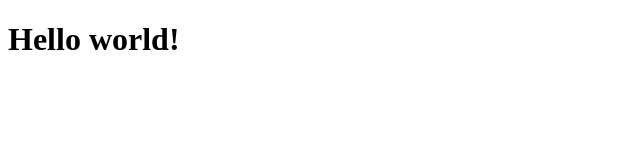
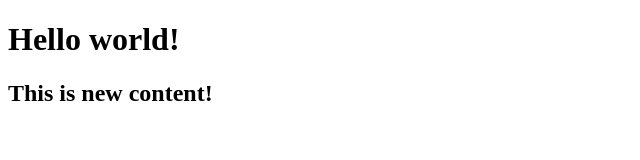
Before and after one commit to danielpik18/gitPractice, a plain HTML site: page index.html in a window 1280 px wide. Shown: the whole page, without its empty margins (0-640 px from the left). Drawn offline with Linux system fonts and the light colour scheme.

Commit message:
New content!

```diff
--- a/index.html
+++ b/index.html
@@ -7,5 +7,6 @@
   </head>
   <body>
     <h1>Hello world!</h1>
+    <h2>This is new content!</h2>
   </body>
 </html>
```
Also changed, not shown: 1 other file.
